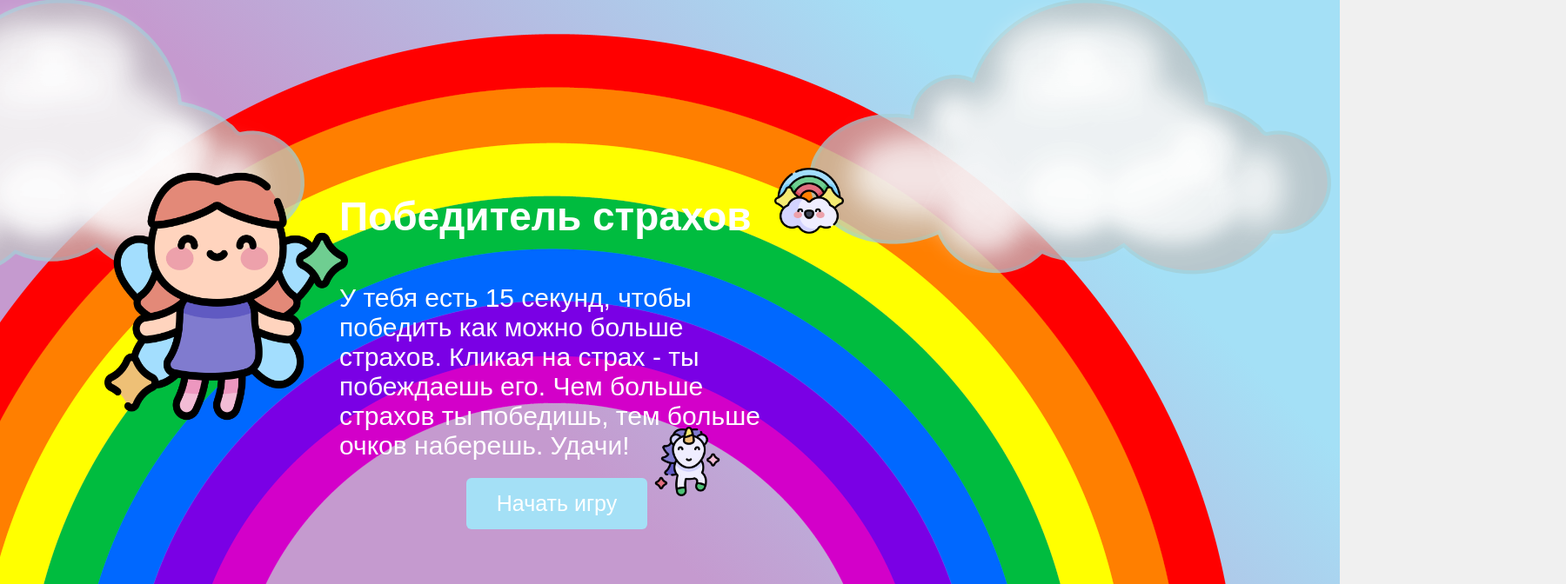
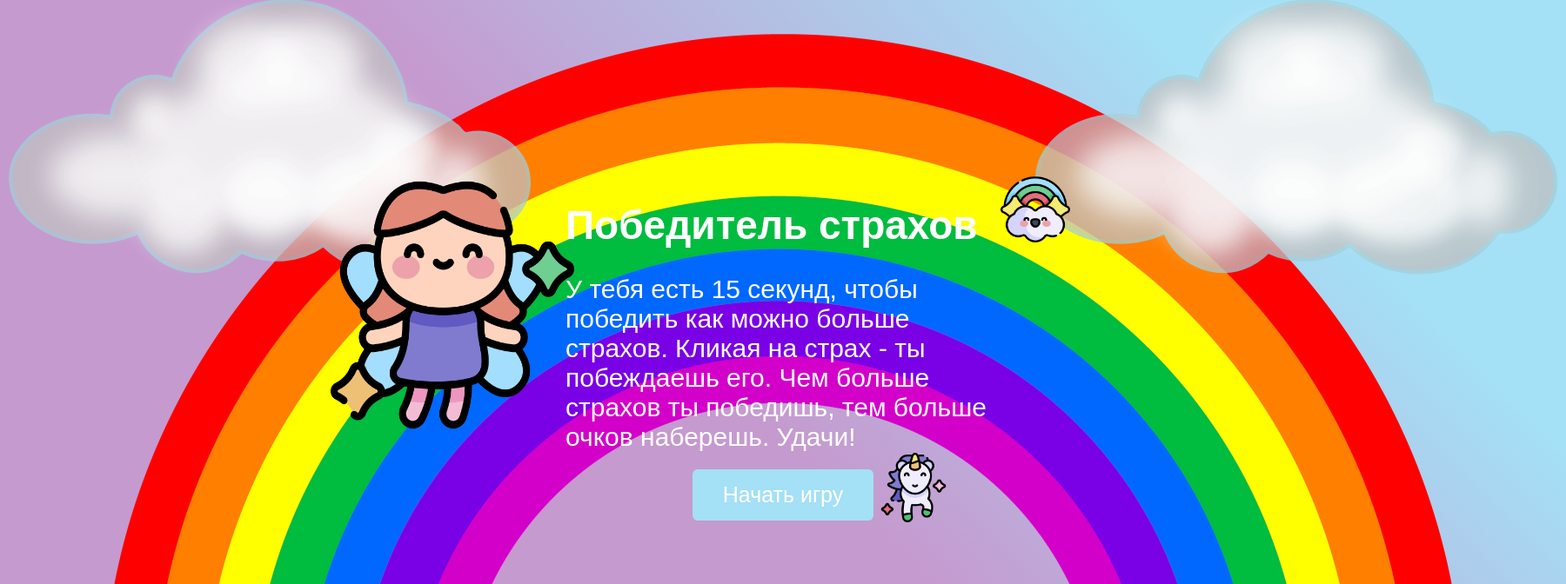
Before and after one commit to KatiaProkina/hackathon_2023, a React (Vite) app in the folder game/: page / in a window 1280 px wide. Shown: the top 672 px of the page at 87% size, 1800 px wide, since content can reach past the window. Built offline with nearby package versions, Linux system fonts and the light colour scheme.

Commit message:
fix game page style

```diff
--- a/game/src/Pages/Game/Game.jsx
+++ b/game/src/Pages/Game/Game.jsx
@@ -76,7 +76,7 @@ function Game() {
           alt=""
           className="object van2 move-left"
         />
-        <h1>Победи свой страх!</h1>
+        <h1 className="title-game">Победи свой страх!</h1>
         <h2>Твои очки: {score}</h2>
         <h2>Time: {time}s</h2>
         <div className="game-area">
--- a/game/src/Pages/Game/styles.css
+++ b/game/src/Pages/Game/styles.css
@@ -1,12 +1,13 @@
 /* src/App.css */
-body {
+.game-container {
+  position: relative;
   display: flex;
   align-items: center;
+  flex-direction: column;
   justify-content: center;
-  height: 100vh;
+  height: 130vh;
   margin: 0;
-  background-color: #f0f0f0;
-  font-family: "Arial", sans-serif;
+  background: linear-gradient(45deg, rgb(29, 30, 84) 46%, rgb(38, 64, 105) 80%);
 }
 
 .game-container {
@@ -42,3 +43,29 @@ body {
   padding: 20px;
   transition: all 0.5s ease-in-out;
 }
+.title-game {
+  font-size: 48px;
+  margin: 0;
+}
+.object {
+  position: absolute;
+  position: absolute;
+  transition: all 2s ease-in-out;
+  -webkit-transition: all 2s ease-in-out; /** Chrome & Safari **/
+}
+.van1 {
+  top: -3%;
+  left: -3%;
+}
+.van2 {
+  top: -3%;
+  right: -3%;
+}
+#axis:hover .move-right {
+  transform: translate(350px, 0);
+  -webkit-transform: translate(350px, 0);
+}
+#axis:hover .move-left {
+  transform: translate(-350px, 0);
+  -webkit-transform: translate(-350px, 0); /** Safari & Chrome **/
+}
--- a/game/src/Pages/StartPage/StartPage.css
+++ b/game/src/Pages/StartPage/StartPage.css
@@ -28,7 +28,6 @@ body {
 }
 .name-game {
   font-size: 46px;
-  padding-bottom: 20px;
 }
 .title-description-game-block {
   font-size: 30px;
@@ -67,7 +66,7 @@ body {
   width: 50px;
   height: 80px;
   width: 80px;
-  top: 300px;
+  top: 320px;
   left: 360px;
 }
 .rainbow {
```
